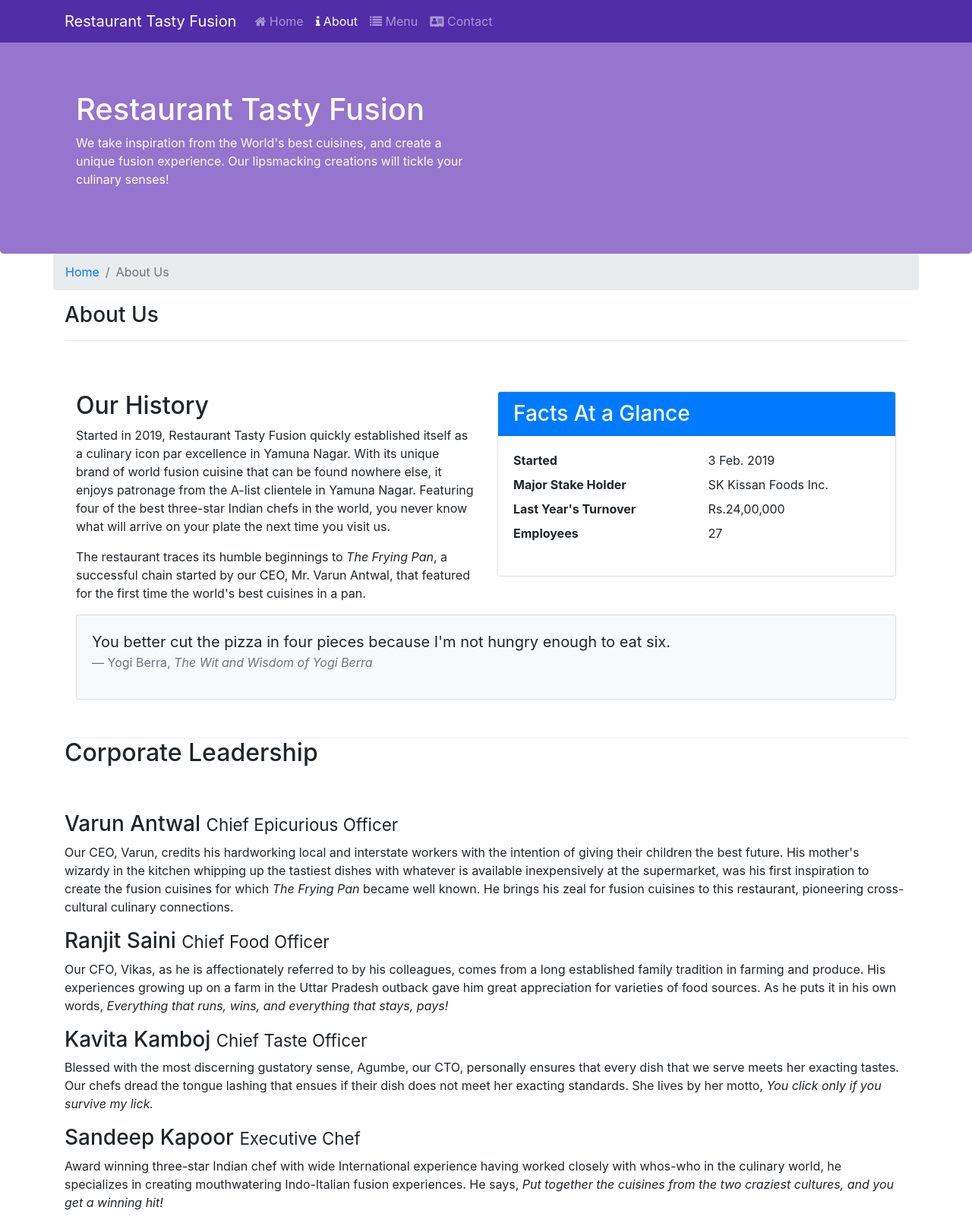
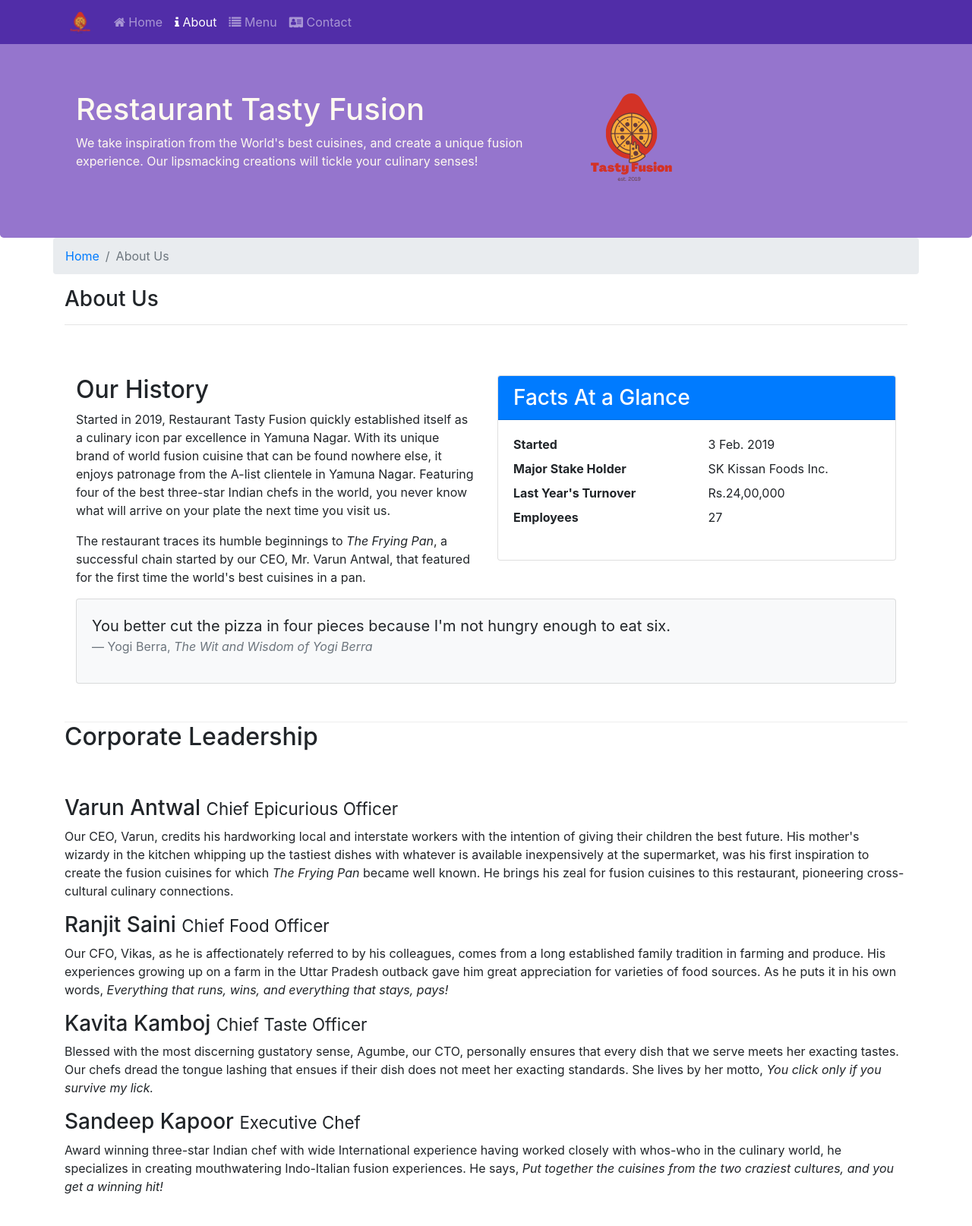
Before and after one commit to VARUN4111/confusion0, a website: page aboutus.html in a window 1280 px wide. Shown: the top 1614 px of the page at 76% size. Drawn offline with nearby package versions, Linux system fonts and the light colour scheme.

Commit message:
Logo and Images

```diff
--- a/aboutus.html
+++ b/aboutus.html
@@ -23,7 +23,7 @@
             <button class="navbar-toggler" type="button" data-toggle="collapse" data-target="#Navbar">
                 <span class="navbar-toggler-icon"></span>
             </button>
-           <a class="navbar-brand" href="./index.html">Restaurant Tasty Fusion</a>
+           <a class="navbar-brand" href="./index.html"><img src = "img/logo.png" height = 30 width = 41></a>
              <div class="collapse navbar-collapse" id="Navbar">
                 <ul class="navbar-nav mr-auto">
                     <li class="nav-item"><a class="nav-link" href="./index.html"><span class = "fa fa-home"></span> Home</a></li>
@@ -38,11 +38,12 @@
     <header class="jumbotron">
         <div class="container">
             <div class="row row-header">
-                <div class="col-12 col-sm-6">
+                <div class="col-12 col-sm-7">
                     <h1>Restaurant Tasty Fusion</h1>
                     <p>We take inspiration from the World's best cuisines, and create a unique fusion experience. Our lipsmacking creations will tickle your culinary senses!</p>
                 </div>
-                <div class="col-12 col-sm">
+                <div class="col-12 col-sm align-self-center">
+                    <img src = "img/logo.png" class = "image-fluid">
                 </div>
             </div>
         </div>
@@ -110,21 +111,21 @@
                 </div>
             <div class = "row row-content">
                 <h3>Varun Antwal <small>Chief Epicurious Officer</small></h3>
-                  <div class = "d-none d-sm-block">
-                    <p>Our CEO, Varun, credits his hardworking local and interstate workers with the intention of giving their children the best future. His mother's wizardy in the kitchen whipping up the tastiest dishes with whatever is available inexpensively at the supermarket, was his first inspiration to create the fusion cuisines for which <em>The Frying Pan</em> became well known. He brings his zeal for fusion cuisines to this restaurant, pioneering cross-cultural culinary connections.</p>
-                  </div>
+
+                    <p class = "d-none d-sm-block">Our CEO, Varun, credits his hardworking local and interstate workers with the intention of giving their children the best future. His mother's wizardy in the kitchen whipping up the tastiest dishes with whatever is available inexpensively at the supermarket, was his first inspiration to create the fusion cuisines for which <em>The Frying Pan</em> became well known. He brings his zeal for fusion cuisines to this restaurant, pioneering cross-cultural culinary connections.</p>
+
                 <h3>Ranjit Saini <small>Chief Food Officer</small></h3>
-                  <div class = "d-none d-sm-block">
-                    <p>Our CFO, Vikas, as he is affectionately referred to by his colleagues, comes from a long established family tradition in farming and produce. His experiences growing up on a farm in the Uttar Pradesh outback gave him great appreciation for varieties of food sources. As he puts it in his own words, <em>Everything that runs, wins, and everything that stays, pays!</em></p>
-                  </div>
+
+                    <p class = "d-none d-sm-block">Our CFO, Vikas, as he is affectionately referred to by his colleagues, comes from a long established family tradition in farming and produce. His experiences growing up on a farm in the Uttar Pradesh outback gave him great appreciation for varieties of food sources. As he puts it in his own words, <em>Everything that runs, wins, and everything that stays, pays!</em></p>
+
                 <h3>Kavita Kamboj <small>Chief Taste Officer</small></h3>
-                  <div class = "d-none d-sm-block">
-                    <p>Blessed with the most discerning gustatory sense, Agumbe, our CTO, personally ensures that every dish that we serve meets her exacting tastes. Our chefs dread the tongue lashing that ensues if their dish does not meet her exacting standards. She lives by her motto, <em>You click only if you survive my lick.</em></p>
-                  </div>
+
+                    <p class = "d-none d-sm-block">Blessed with the most discerning gustatory sense, Agumbe, our CTO, personally ensures that every dish that we serve meets her exacting tastes. Our chefs dread the tongue lashing that ensues if their dish does not meet her exacting standards. She lives by her motto, <em>You click only if you survive my lick.</em></p>
+
                 <h3>Sandeep Kapoor <small>Executive Chef</small></h3>
-                  <div class = "d-none d-sm-block">
-                    <p>Award winning three-star Indian chef with wide International experience having worked closely with whos-who in the culinary world, he specializes in creating mouthwatering Indo-Italian fusion experiences. He says, <em>Put together the cuisines from the two craziest cultures, and you get a winning hit!</em></p>
-                  </div>
+
+                    <p class = "d-none d-sm-block">Award winning three-star Indian chef with wide International experience having worked closely with whos-who in the culinary world, he specializes in creating mouthwatering Indo-Italian fusion experiences. He says, <em>Put together the cuisines from the two craziest cultures, and you get a winning hit!</em></p>
+
             </div>
 
             <div>
```
Also changed, not shown: contactus.html (+4 -3 lines), index.html (+21 -15 lines), img/alberto.png (added), img/buffet.png (added), img/logo.png (added), img/sandeep.jpg (added), img/uthappizza.png (added), 1 other file.
